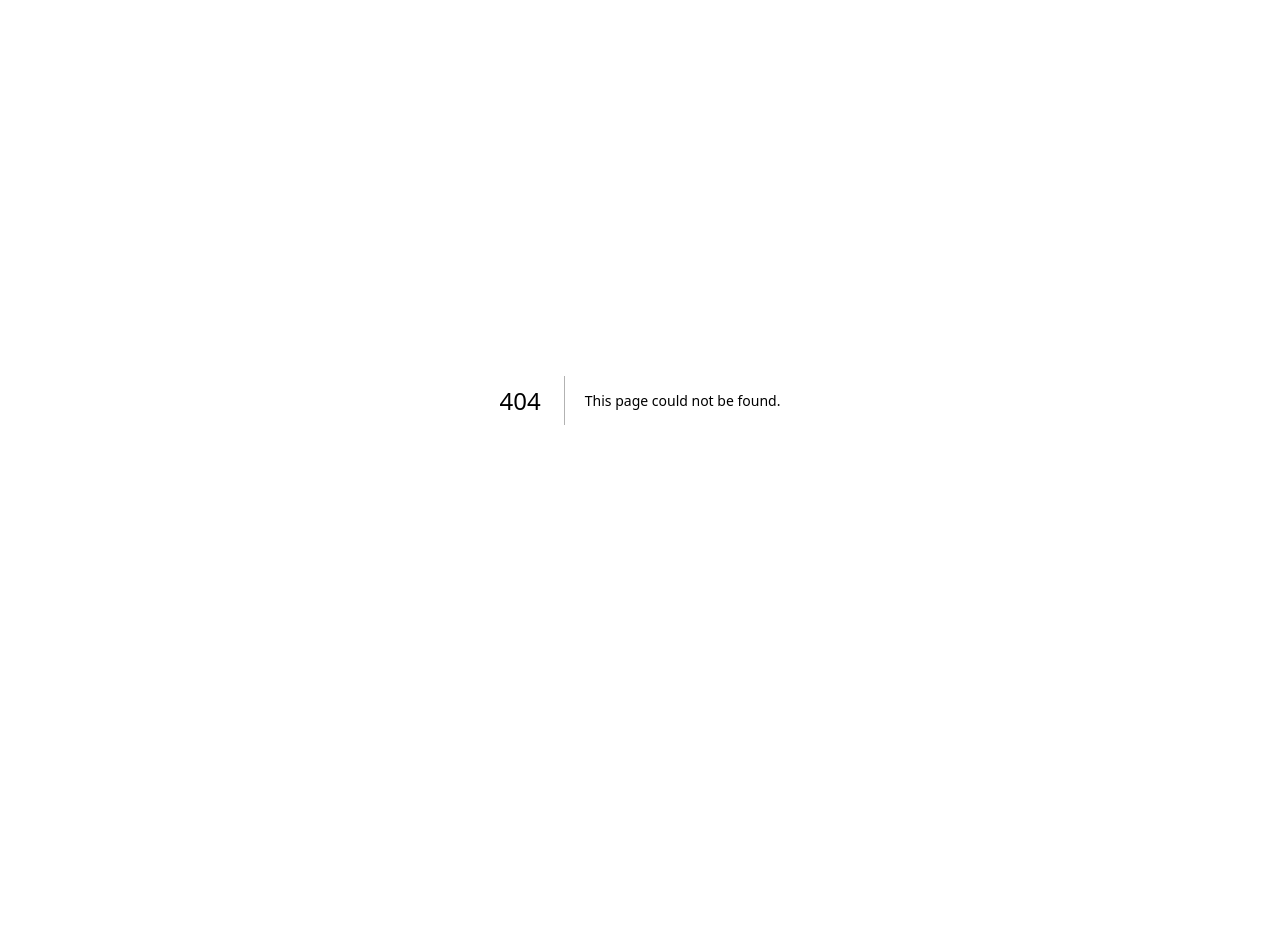
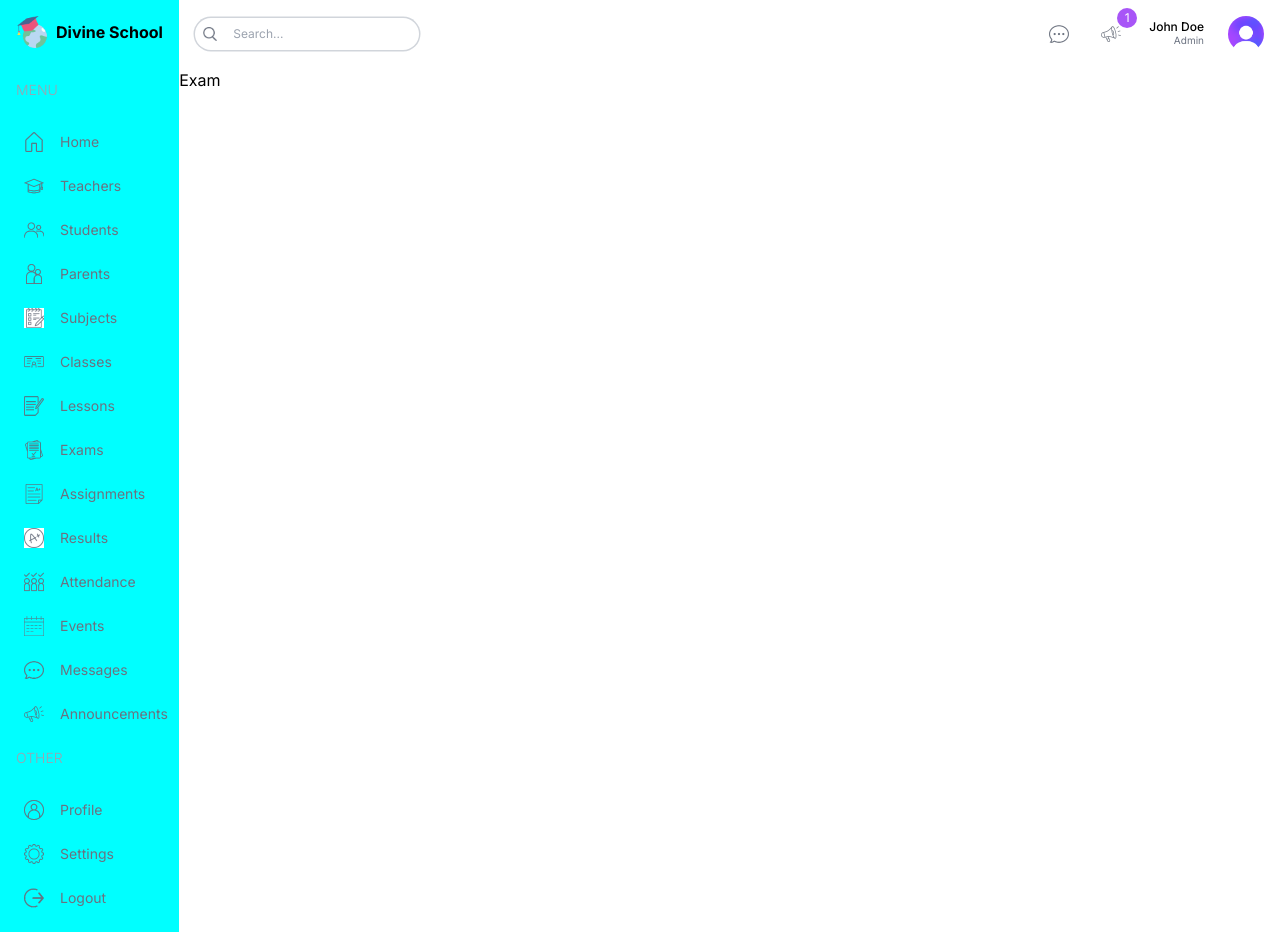
Before and after one commit to Surya-KF/SchoolManagementDashBoard, a Next.js app in the folder Frontend/: page /list/exams in a window 1280 px wide. Before the commit this address had no page. Before the commit the page ends 800 px from the top, so only its background shows below. Built offline with nearby package versions, Linux system fonts and the light colour scheme.

Commit message:
Intial Setupp for the exam, results, students page.

```diff
--- /dev/null
+++ b/Frontend/src/app/(dashboard)/list/exams/page.tsx
@@ -0,0 +1,7 @@
+const ExamPage = () =>{
+    return(
+        <div className="">Exam</div>
+    )
+}
+
+export default ExamPage;
--- /dev/null
+++ b/Frontend/src/app/(dashboard)/list/results/page.tsx
@@ -0,0 +1,7 @@
+const ResultPage = () =>{
+    return(
+        <div className="">Result</div>
+    )
+}
+
+export default ResultPage;
--- /dev/null
+++ b/Frontend/src/app/(dashboard)/list/students/page.tsx
@@ -0,0 +1,7 @@
+const StudentPage = () =>{
+    return(
+        <div className="">Student</div>
+    )
+}
+
+export default StudentPage;
```
